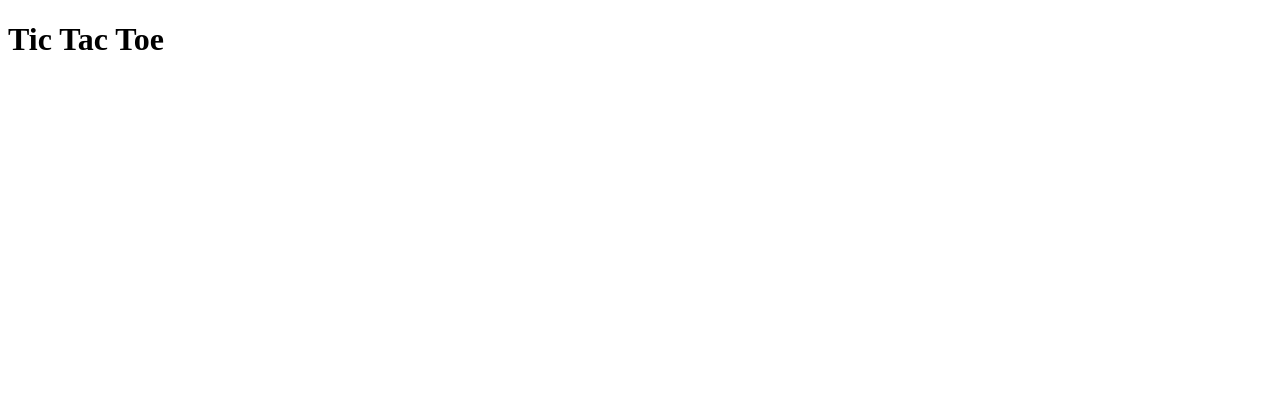
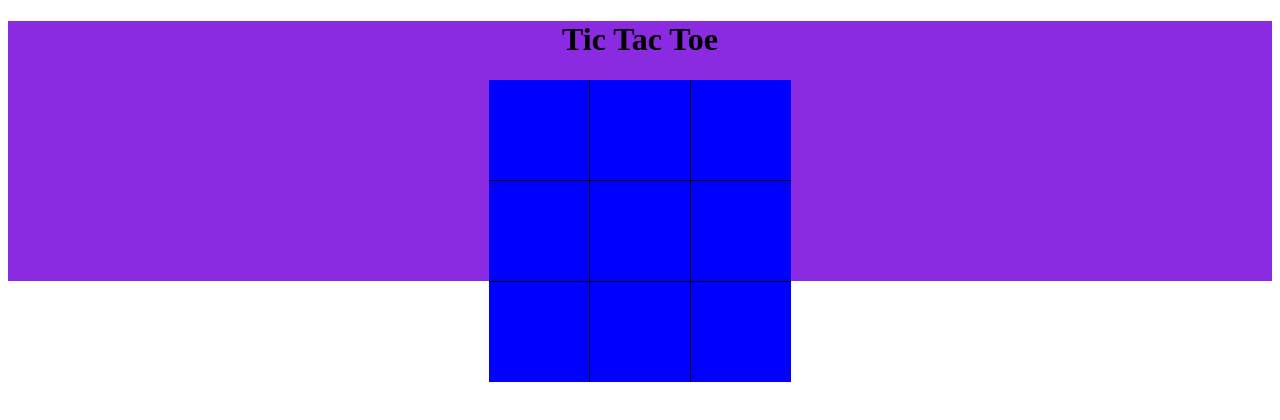
Before and after one commit to wtsockwell/TicTacToe-Board, a plain HTML site: page index.html in a window 1280 px wide. Drawn offline with Linux system fonts and the light colour scheme.

Commit message:
Added styling for the tic tac toe board, included color to better see, will remove when complete

```diff
--- a/index.html
+++ b/index.html
@@ -10,19 +10,19 @@
     <div id="board">
         <h1>Tic Tac Toe</h1>
         <div class="row">
-            <Div class="topL"></Div>
-            <Div class="topM"></Div>
-            <Div class="topR"></Div>
+            <Div class="top left"></Div>
+            <Div class="top middle"></Div>
+            <Div class="top right"></Div>
         </div>
         <div class="row">
-            <Div class="midL"></Div>
-            <Div class="midM"></Div>
-            <Div class="midR"></Div>
+            <Div class="center left"></Div>
+            <Div class="center middle"></Div>
+            <Div class="center right"></Div>
         </div>
         <div class="row">
-            <div class="botL"></div>
-            <div class="botM"></div>
-            <div class="botR"></div>
+            <div class="bot left"></div>
+            <div class="bot middle"></div>
+            <div class="bot right"></div>
         </div>
     </div>
 </body>
--- a/style.css
+++ b/style.css
@@ -0,0 +1,32 @@
+#board{
+    padding: 3m 0;
+    text-align: center;
+    background-color: blueviolet;
+}
+.row>div{
+    float: left;
+    height: 100px;
+    width: 100px;
+    background-color: blue;
+    cursor: pointer;
+}
+.row{
+    clear: both;
+    margin: 0 auto;
+    width: 302px;
+}
+.top{
+    border-bottom: 1px solid black
+}
+.middle{
+
+}
+.bot{
+    border-top: 1px solid black;
+}
+.left{
+    border-right: 1px solid black;
+}
+.right{
+    border-left: 1px solid black;
+}
```
